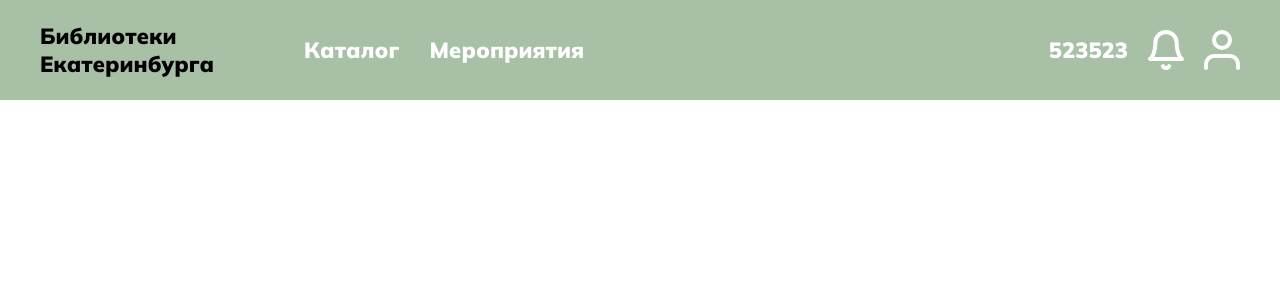
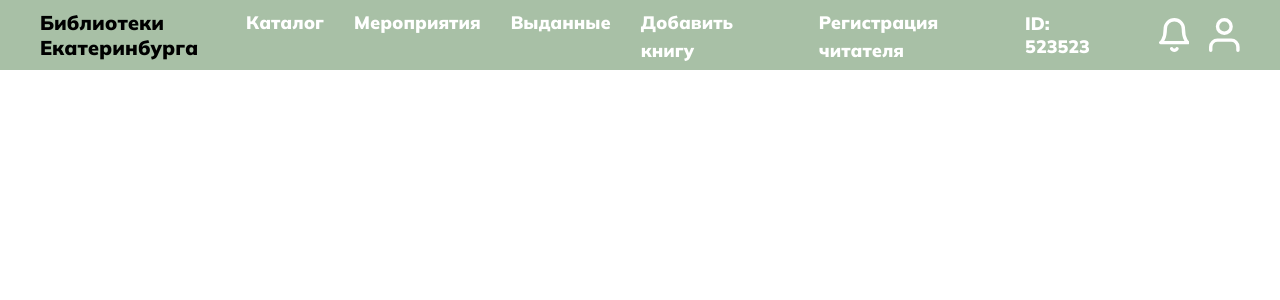
Before and after one commit to optovolokn0/bilet-djinn, a React (Vite) app in the folder frontend/: page / in a window 1280 px wide. Shown: the top 300 px of the page. Built offline with nearby package versions, Linux system fonts and the light colour scheme.

Commit message:
upd header

```diff
--- a/frontend/src/App.css
+++ b/frontend/src/App.css
@@ -3,6 +3,7 @@
 @import '../src/style/img.css';
 @import '../src/style/btn.css';
 @import '../src/style/events.css';
+@import '../src/style/loginPage.css';
 
 
 body {
--- a/frontend/src/components/Header.tsx
+++ b/frontend/src/components/Header.tsx
@@ -6,7 +6,7 @@ export default function Header() {
     //   const user = auth.getUser();
     const user = {
         id: 523523,
-        role: 'reader'
+        role: 'library'
     }
     // const nav = useNavigate();
 
@@ -25,6 +25,18 @@ export default function Header() {
                         {user && user.role === 'reader' && <Link to="/reader/events" className="nav-item">Мероприятия</Link>}
                         {user && user.role === 'library' && <Link to="/library/events" className="nav-item">Мероприятия</Link>}
                     </div>
+
+                    <div className="catalog">
+                        {user && user.role === 'library' && <Link to="/library/issued" className="nav-item">Выданные</Link>}
+                    </div>
+
+                    <div className="catalog">
+                        {user && user.role === 'library' && <Link to="/library/new-book" className="nav-item">Добавить книгу</Link>}
+                    </div>
+
+                    <div className="catalog">
+                        {user && user.role === 'library' && <Link to="/library/reg-reader" className="nav-item">Регистрация читателя</Link>}
+                    </div>
                 </div>
 
                 <div className="user">
@@ -35,11 +47,11 @@ export default function Header() {
                                 if (e.key === 'Enter') nav(`/library/reader/${(e.target as HTMLInputElement).value}`);
                             }} />
                         )} */}
-                            <div className="user-id">{user.id}</div>
-                            <svg className='notification-icon' width="36" height="40" viewBox="0 0 36 40" fill="none" xmlns="http://www.w3.org/2000/svg">
+                            <div className="user-id">ID: {user.id}</div>
+                            <svg className='notification-icon' width="31" height="34" viewBox="0 0 36 40" fill="none" xmlns="http://www.w3.org/2000/svg">
                                 <path d="M21.0758 36.2061C20.7632 36.7517 20.3146 37.2046 19.7749 37.5194C19.2351 37.8343 18.6231 38 18.0002 38C17.3773 38 16.7654 37.8343 16.2256 37.5194C15.6859 37.2046 15.2372 36.7517 14.9247 36.2061M28.6669 12.8019C28.6669 9.93707 27.5431 7.18956 25.5427 5.16381C23.5423 3.13806 20.8292 2 18.0002 2C15.1713 2 12.4582 3.13806 10.4578 5.16381C8.45738 7.18956 7.33358 9.93707 7.33358 12.8019C7.33358 25.4041 2.00024 29.0048 2.00024 29.0048H34.0002C34.0002 29.0048 28.6669 25.4041 28.6669 12.8019Z" stroke="white" stroke-width="4" stroke-linecap="round" stroke-linejoin="round" />
                             </svg>
-                            <svg className='user-icon' width="36" height="40" viewBox="0 0 36 40" fill="none" xmlns="http://www.w3.org/2000/svg">
+                            <svg className='user-icon' width="31" height="34" viewBox="0 0 36 40" fill="none" xmlns="http://www.w3.org/2000/svg">
                                 <path d="M34 38V34C34 31.8783 33.1571 29.8434 31.6569 28.3431C30.1566 26.8429 28.1217 26 26 26H10C7.87827 26 5.84344 26.8429 4.34315 28.3431C2.84285 29.8434 2 31.8783 2 34V38M26 10C26 14.4183 22.4183 18 18 18C13.5817 18 10 14.4183 10 10C10 5.58172 13.5817 2 18 2C22.4183 2 26 5.58172 26 10Z" stroke="white" stroke-width="4" stroke-linecap="round" stroke-linejoin="round" />
                             </svg>
 
@@ -53,9 +65,6 @@ export default function Header() {
 
             </nav>
 
-
-
-
         </header>
     );
 }
--- a/frontend/src/style/header.css
+++ b/frontend/src/style/header.css
@@ -2,8 +2,8 @@
     display: flex;
     align-items: center;
     /* justify-content: space-between; */
-    padding: 10px 40px;
-    height: 80px;
+    padding: 5px 40px;
+    height: 60px;
     background-color: #A8C0A6;
 }
 
@@ -12,7 +12,6 @@
     display: flex;
     align-items: center;
     justify-content: space-between;
-
 }
 
 .actions{
@@ -22,12 +21,13 @@
 
 .nav-item{
     color: white;
+    font-size: 18px;
 }
 
 .logo{
-    margin-right: 90px;
-    width: 175px;
-    font-size: 22px;
+    margin-right: 50px;
+    width: 156px;
+    font-size: 20px;
     font-weight: 900;
 }
 
@@ -39,4 +39,6 @@
 
 .user-id{
     color: white;
+    font-size: 18px;
+    margin-right: 20px;
 }
```
